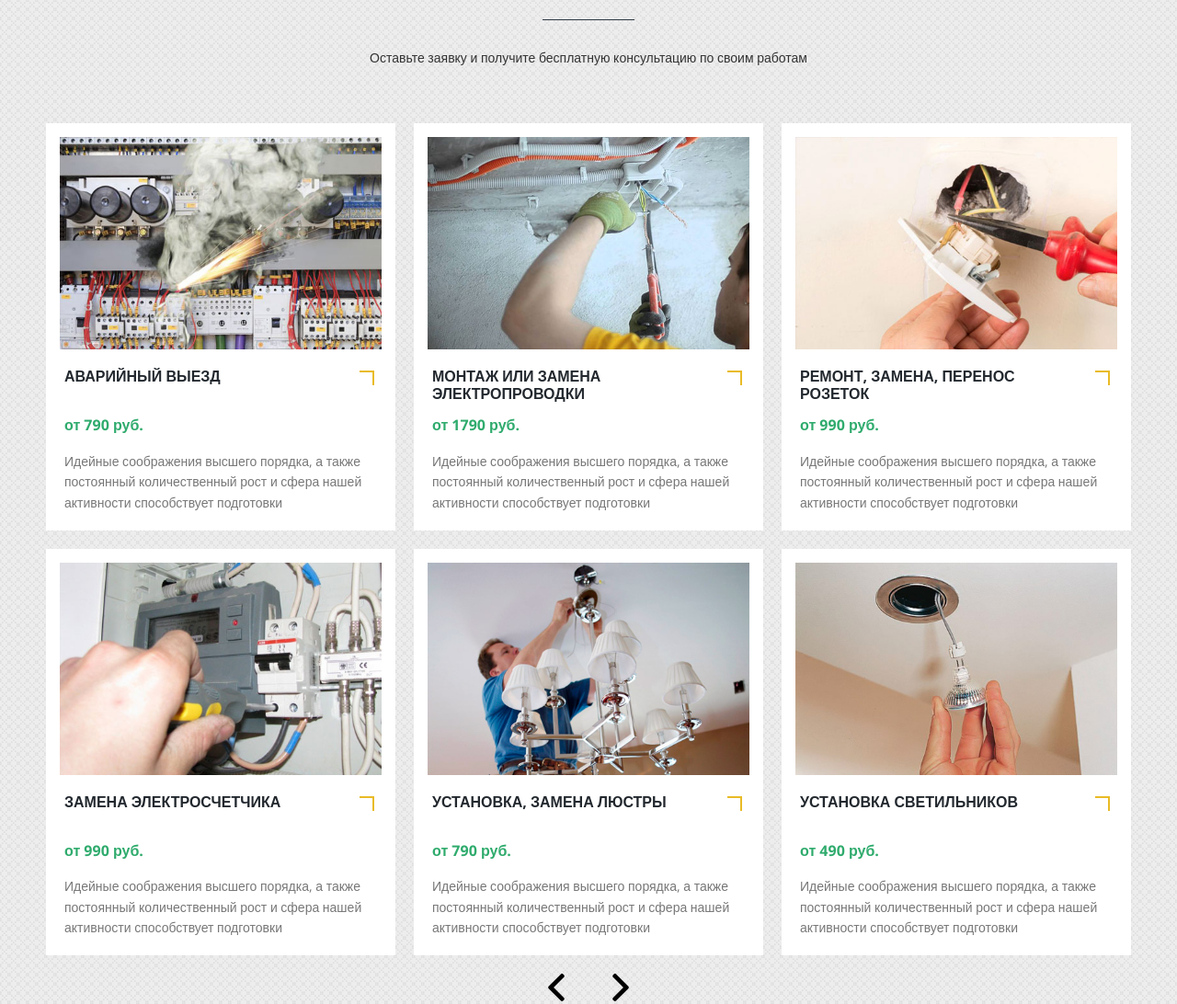
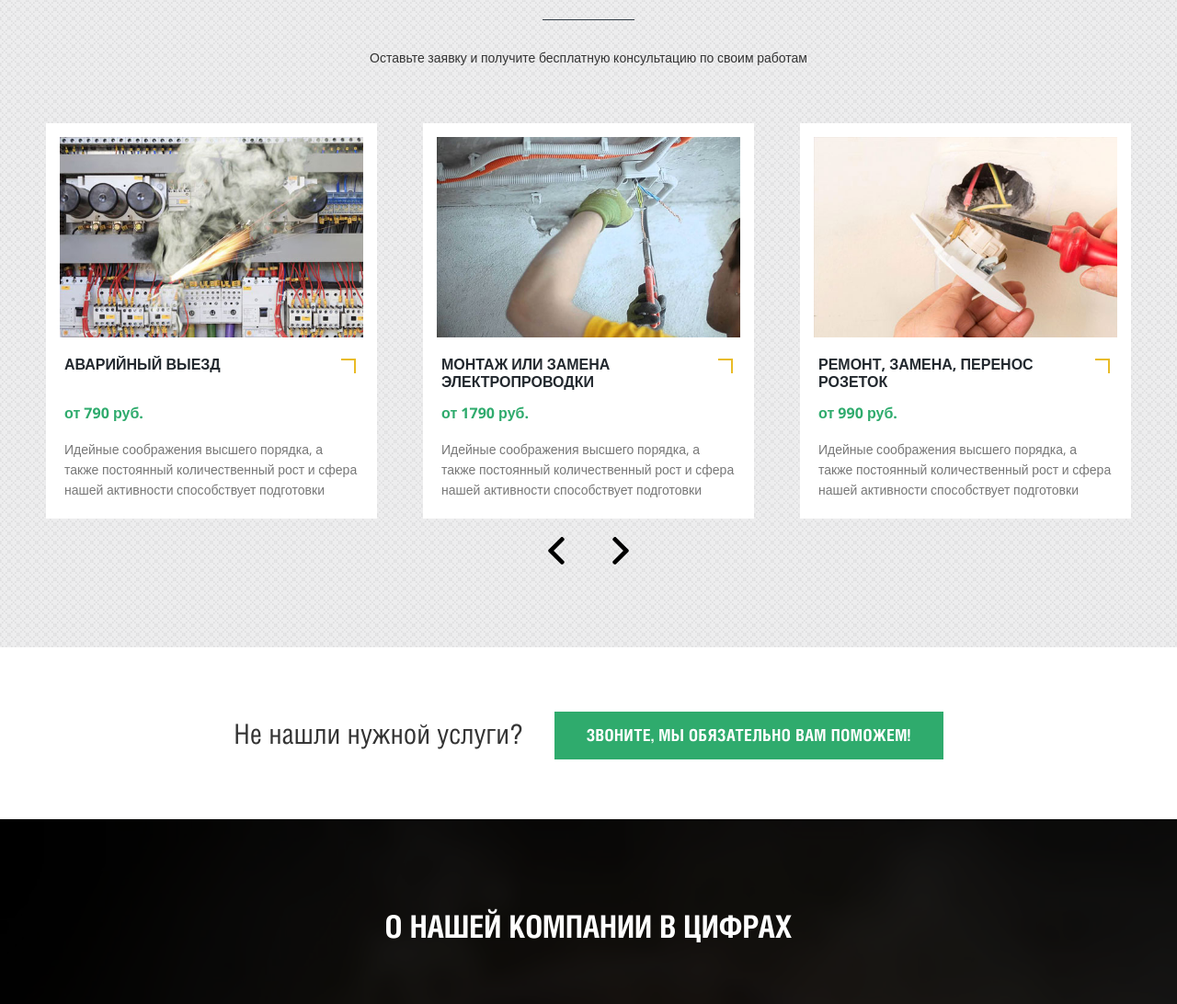
Before and after one commit to mrbushik/Website-for-Electricians, a website built with webpack: page index.html in a window 1280 px wide. Shown: the part 760-1852 px from the top of the page at 92% size. Built offline with nearby package versions, Linux system fonts and the light colour scheme; files whose address does not match are found by name.

Commit message:
two swiper ready

```diff
--- a/css/style.css
+++ b/css/style.css
@@ -1383,9 +1383,9 @@ video#video_background {
 	overflow: hidden;
 }
 
-.services-elements img {
+/* .services-elements img {
 	width: 100%;
-}
+} */
 
 .services-elements>.row>hr:nth-of-type(2n) {
 	clear: both;
--- a/index.html
+++ b/index.html
@@ -173,8 +173,10 @@
 
 
 				<div class="services-elements">
-					<div class="row services-carousel">
-						<div class="col-sm-6 col-md-4">
+
+					<div class="row services-carousel  swiper mySwiper2">
+						<div class="swiper-wrapper">
+						<div class="col-sm-6 col-md-4 swiper-slide">
 							<div class="element relative">
 								<a class="absolute fancyboxModal" href="#application"
 									data-application="Аварийный выезд"></a>
@@ -191,7 +193,7 @@
 								</div>
 							</div>
 						</div>
-						<div class="col-sm-6 col-md-4">
+						<div class="col-sm-6 col-md-4 swiper-slide">
 							<div class="element relative">
 								<a class="absolute fancyboxModal" href="#application"
 									data-application="Монтаж или замена электропроводки"></a>
@@ -208,7 +210,7 @@
 								</div>
 							</div>
 						</div>
-						<div class="col-sm-6 col-md-4">
+						<div class="col-sm-6 col-md-4 swiper-slide">
 							<div class="element relative">
 								<a class="absolute fancyboxModal" href="#application"
 									data-application="Ремонт, замена, перенос розеток"></a>
@@ -225,7 +227,7 @@
 								</div>
 							</div>
 						</div>
-						<div class="col-sm-6 col-md-4">
+						<div class="col-sm-6 col-md-4 swiper-slide">
 							<div class="element relative">
 								<a class="absolute fancyboxModal" href="#application"
 									data-application="Замена электросчетчика"></a>
@@ -242,7 +244,7 @@
 								</div>
 							</div>
 						</div>
-						<div class="col-sm-6 col-md-4">
+						<div class="col-sm-6 col-md-4 swiper-slide">
 							<div class="element relative">
 								<a class="absolute fancyboxModal" href="#application"
 									data-application="Установка, замена люстры"></a>
@@ -259,7 +261,7 @@
 								</div>
 							</div>
 						</div>
-						<div class="col-sm-6 col-md-4">
+						<div class="col-sm-6 col-md-4 swiper-slide">
 							<div class="element relative">
 								<a class="absolute fancyboxModal" href="#application"
 									data-application="Установка светильников"></a>
@@ -277,12 +279,22 @@
 							</div>
 						</div>
 					</div>
+					<div class="services-arrow">
+						<img class="arrow-left " src="images/right-arrow_1.svg" alt="arrow-left">
+						<img class="arrow-right" src="images/right-arrow_1.svg" alt="arrow-right">
+					</div>
+				</div>
+				<!-- <script>
+					var swiper = new Swiper(".mySwiper", {
+					  navigation: {
+						nextEl: ".swiper-button-next",
+						prevEl: ".swiper-button-prev",
+					  },
+					});
+				  </script> -->
+
 				</div>
 
-				<div class="services-arrow">
-					<img class="arrow-left" src="images/right-arrow_1.svg" alt="arrow-left">
-					<img class="arrow-right" src="images/right-arrow_1.svg" alt="arrow-right">
-				</div>
 
 			</div>
 			<div class="push70"></div>
--- a/src/modules/swiper.js
+++ b/src/modules/swiper.js
@@ -12,5 +12,13 @@ const swiper = () => {
         },
 
     });
+    var swiper2 = new Swiper(".mySwiper2", {
+        slidesPerView: 3,
+        spaceBetween: 30,
+        navigation: {
+            nextEl: ".arrow-right",
+            prevEl: ".arrow-left",
+        },
+    });
 };
 export default swiper;
```
Also changed, not shown: dist/js/main.js.
